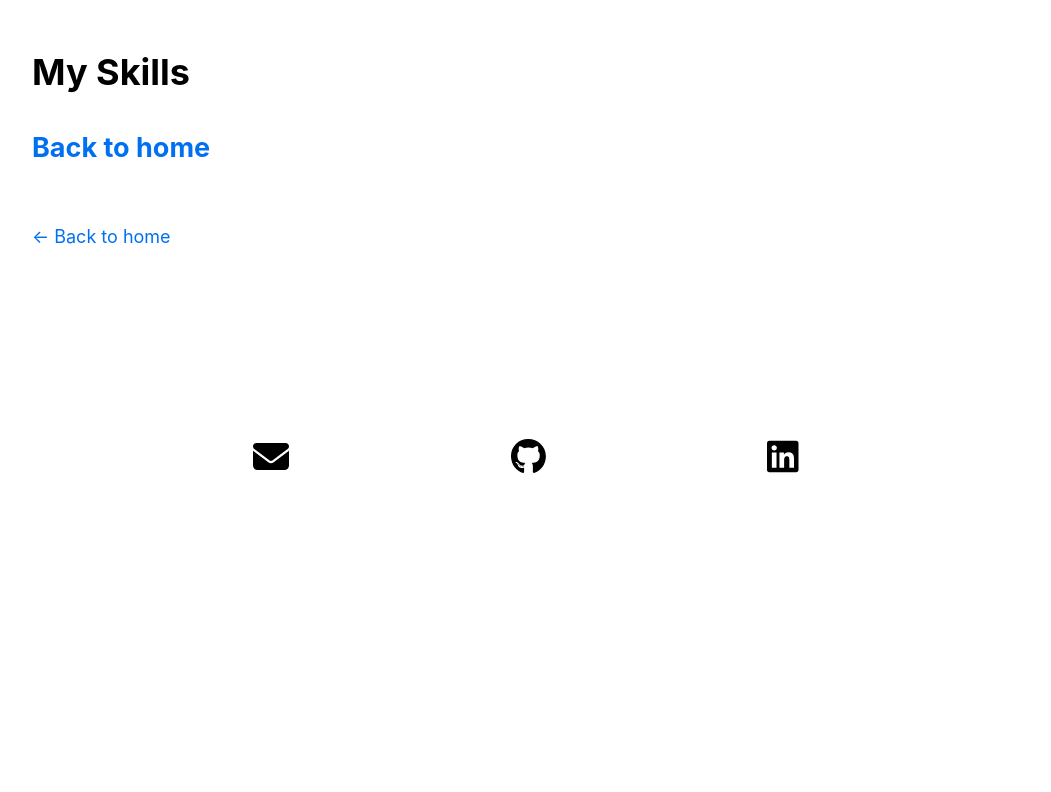
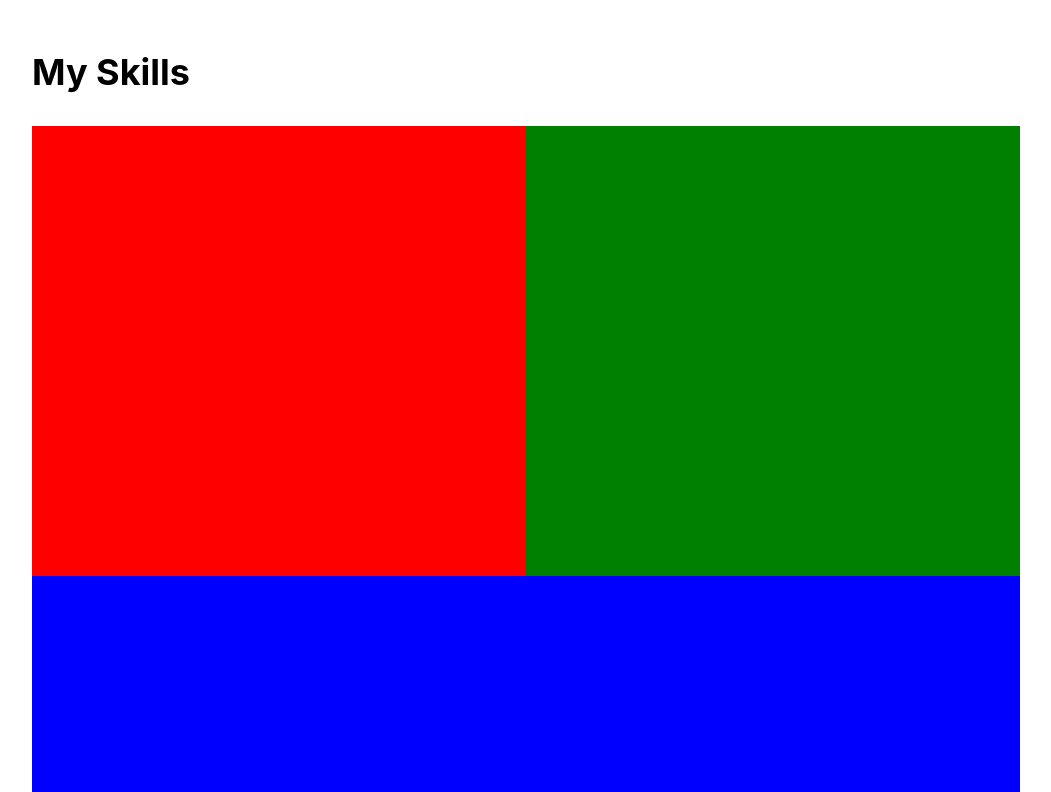
Before and after one commit to KyleWebb2000/App, a Next.js app: page /posts/my-skills in a window 1280 px wide. Shown: the part 308-1100 px from the top of the page, without its empty margins (114-1165 px from the left). Before the commit the page ends 800 px from the top, so only its background shows below. Built offline with nearby package versions, Linux system fonts and the light colour scheme.

Commit message:
WIP: Initial My Skills Layout design

```diff
--- a/pages/posts/my-skills.js
+++ b/pages/posts/my-skills.js
@@ -1,6 +1,7 @@
 import Head from 'next/head'
 import Link from 'next/link'
 import Layout from '../../components/layout'
+import style from '../../styles/mySkills.module.css';
 
 export default function MySkills() {
   return (
@@ -9,9 +10,14 @@ export default function MySkills() {
         <title>My Skills</title>
       </Head>
       <h1>My Skills</h1>
-      <h2>
-        <Link href="/">Back to home</Link>
-      </h2>
+
+      <div className={style.container}>
+        <div className={style.topContainer}>
+          <div className={style.div1}></div>
+          <div className={style.div2}></div>
+        </div>
+        <div className={style.div3}></div>
+      </div>
     </Layout>
   )
 }
--- /dev/null
+++ b/styles/mySkills.module.css
@@ -0,0 +1,27 @@
+.container{
+    height: 800px;
+    width: 100%;
+    background: #f2f2f2;
+}
+
+.topContainer{
+    height: 450px;
+    width: 100%;
+    display: flex;
+}
+
+.div1{
+    background-color: red;
+    height: 100%;
+    width: 50%;
+}
+.div2{
+    background-color: green;
+    height: 100%;
+    width: 50%;
+}
+.div3{
+    background-color: blue;
+    width: 100%;
+    height: 350px;
+}
```
